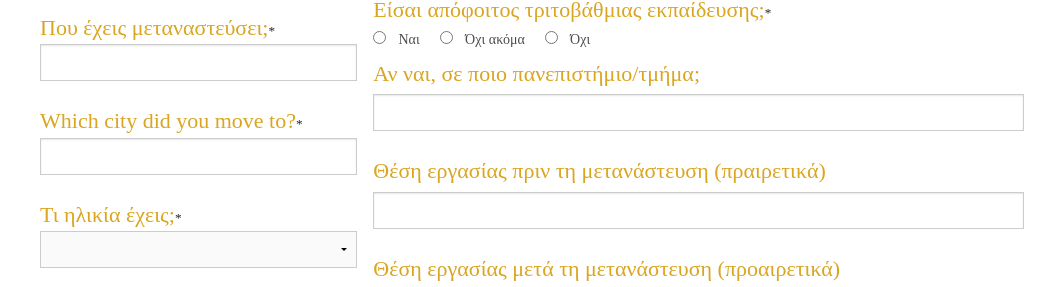
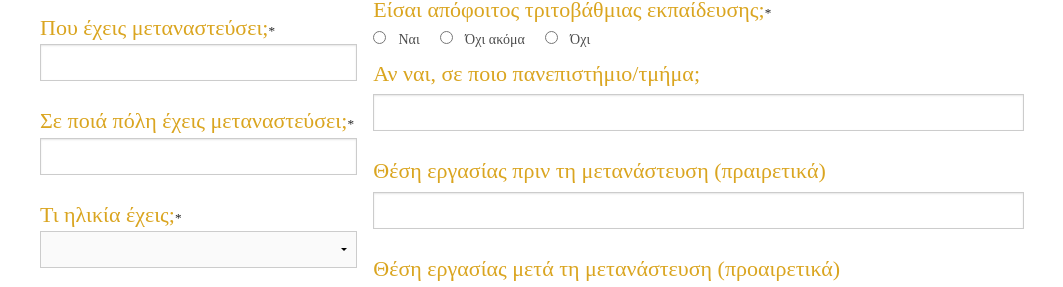
Before and after one commit to correctiv/generatione.eu, a Jekyll site: the page built from el/embed.html, in a window 1280 px wide. Shown: the part 426-713 px from the top of the page, without its empty margins (108-1171 px from the left). Built offline with Jekyll 4.4.1, drawn with Linux system fonts in a browser that asks for light colours; some web fonts are replaced.

Commit message:
Update questions.yml

```diff
--- a/_data/questions.yml
+++ b/_data/questions.yml
@@ -169,7 +169,7 @@ el:
     label: Που έχεις μεταναστεύσει;
     placeholder:
   to_city:
-    label: "Which city did you move to?"
+    label: "Σε ποιά πόλη έχεις μεταναστεύσει;"
     placeholder:
   age:
     label: Τι ηλικία έχεις;
```
